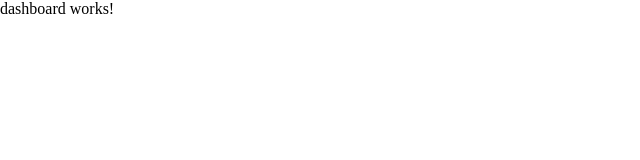
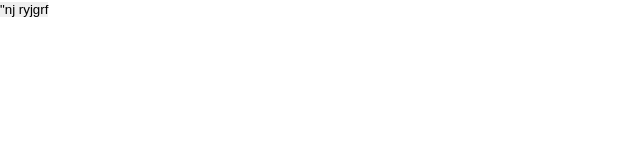
Before and after one commit to vladimir8sabaev/angular-meetup, an Angular app in the folder angular-meetup/: page /dashboard in a window 1280 px wide. Shown: the top 160 px of the page, without its empty margins (0-640 px from the left). Built offline with nearby package versions, Linux system fonts and the light colour scheme.

Commit message:
feat: add interseptor and users receive

```diff
--- a/angular-meetup/src/app/app.module.ts
+++ b/angular-meetup/src/app/app.module.ts
@@ -6,19 +6,28 @@ import { AppComponent } from './app.component';
 import { LoginComponent } from './login/login.component';
 import { ReactiveFormsModule } from '@angular/forms';
 import { AuthService } from './services/auth.service';
-import { HttpClientModule } from '@angular/common/http';
+import { HttpClientModule, HTTP_INTERCEPTORS } from '@angular/common/http';
 import { DashboardComponent } from './dashboard/dashboard.component';
 import { RegisterComponent } from './register/register.component';
+import { TokenInterseptor } from './interseptors/token-interseptor';
 
 @NgModule({
-  declarations: [AppComponent, LoginComponent, DashboardComponent, RegisterComponent],
+  declarations: [
+    AppComponent,
+    LoginComponent,
+    DashboardComponent,
+    RegisterComponent,
+  ],
   imports: [
     BrowserModule,
     AppRoutingModule,
     ReactiveFormsModule,
     HttpClientModule,
   ],
-  providers: [AuthService],
+  providers: [
+    AuthService,
+    { provide: HTTP_INTERCEPTORS, useClass: TokenInterseptor, multi: true },
+  ],
   bootstrap: [AppComponent],
 })
 export class AppModule {}
--- a/angular-meetup/src/app/dashboard/dashboard.component.html
+++ b/angular-meetup/src/app/dashboard/dashboard.component.html
@@ -1 +1 @@
-<p>dashboard works!</p>
+<button (click)="getUsers()">"nj ryjgrf</button>
--- a/angular-meetup/src/app/dashboard/dashboard.component.ts
+++ b/angular-meetup/src/app/dashboard/dashboard.component.ts
@@ -1,10 +1,14 @@
 import { Component } from '@angular/core';
+import { AuthService } from '../services/auth.service';
 
 @Component({
   selector: 'app-dashboard',
   templateUrl: './dashboard.component.html',
-  styleUrls: ['./dashboard.component.scss']
+  styleUrls: ['./dashboard.component.scss'],
 })
 export class DashboardComponent {
-
+  constructor(private authService: AuthService) {}
+  getUsers() {
+    this.authService.getUsers().subscribe((data) => console.log(data));
+  }
 }
--- /dev/null
+++ b/angular-meetup/src/app/interseptors/token-interseptor.ts
@@ -0,0 +1,28 @@
+import { Injectable } from '@angular/core';
+import {
+  HttpRequest,
+  HttpHandler,
+  HttpEvent,
+  HttpInterceptor,
+} from '@angular/common/http';
+import { Observable } from 'rxjs';
+import { AuthService } from 'src/app/services/auth.service';
+import { environment } from 'src/environments/environment';
+
+@Injectable()
+export class TokenInterseptor implements HttpInterceptor {
+  constructor(private authService: AuthService) {}
+  intercept(
+    request: HttpRequest<any>,
+    next: HttpHandler
+  ): Observable<HttpEvent<any>> {
+    const token: string | null = this.authService.token;
+    const isApiUrl = request.url.startsWith(environment.backendOrigin);
+    if (token && isApiUrl) {
+      request = request.clone({
+        setHeaders: { Authorization: `Bearer ${token}` },
+      });
+    }
+    return next.handle(request);
+  }
+}
--- a/angular-meetup/src/app/services/auth.service.ts
+++ b/angular-meetup/src/app/services/auth.service.ts
@@ -72,4 +72,8 @@ export class AuthService {
       fio: fio,
     });
   }
+
+  getUsers() {
+    return this.http.get<User[]>(`${environment.backendOrigin}/user`);
+  }
 }
```
